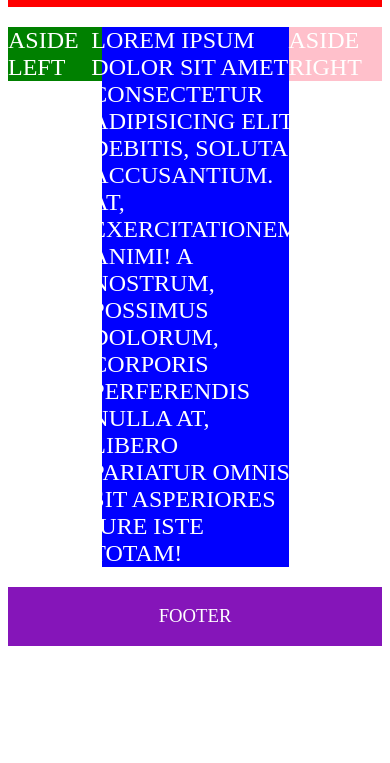
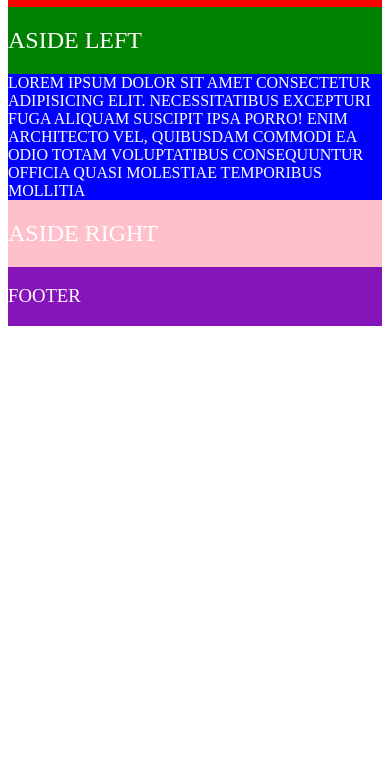
Before and after one commit to malgorzataskwarczynska/layout-flex-box, a plain HTML site: page index.html in a window 390 px wide. Shown: the part 81-844 px from the top of the page. Drawn offline with Linux system fonts and the light colour scheme.

Commit message:
next trial

```diff
--- a/css/style.css
+++ b/css/style.css
@@ -6,68 +6,72 @@
 }
 
 /* BODY */
-
+body {
+    display:flex;
+    flex-wrap: wrap;
+}
 
 /* HEADER */
 header {
-    display: flex;
-    align-items: center;
-    justify-content: center;
     background-color: red;
+    flex-basis:100%;
 }
 
 /* SECTIONS */
 
-section {
-    display: flex;
-    flex-direction: row;
-    align-content: stretch;
-}
-
 .left {
-    width: 25%;
-    height: 50%;
-    display: flex;
-    align-items: center;
-    justify-content: center;
     background-color: green;
+    flex-basis:25%;
 }
 
 .middle {
-    width: 50%;
-    height: 50%;
-    display: flex;
-    align-items: center;
-    justify-content: center;
-    background-color: blue   ;
+    background-color: blue;
+    flex-basis:50%;
 }
 
 .right {
-    width: 25%;
-    height: 50%;
-    display: flex;
-    align-items: center;
-    justify-content: center;
     background-color: pink;
+    flex-basis:25%;
 }
 
 /* FOOTER */
 footer {
-    display: flex;
-    align-items: center;
-    justify-content: center;
-    background-color:rgb(133, 21, 185)
+    background-color:rgb(133, 21, 185);
+    flex-basis:100%;
 }
 
 /* LAYOUT */
 @media screen and (max-width: 992px) {
-
+    .middle {
+    flex-basis:75%;
+    }
+    .right {
+    flex-basis:25%;
+    }
+    .left {
+    flex-basis:100%;
+    }
+    body {
+        nth-child(2) {
+        order:4;
+        }
+        nth-child(3) {
+        order:2;
+        }
+        nth-child(4) {
+        order:3;
+        }
+    }
 }
 
 @media screen and (max-width: 768px) {
-
+.middle {
+    flex-basis:100%;
 }
-
-@media screen and (max-width: 480px) {
-
+.right {
+    flex-basis:100%;
 }
+.left {
+    flex-basis:100%;
+}
+}
--- a/index.html
+++ b/index.html
@@ -14,12 +14,16 @@
     <h1>HEADER</h1>
 </header>
 
-<section>
-    <h2 class="left">ASIDE LEFT</h2>
+<section class="left">
+    <h2>ASIDE LEFT</h2>
+</section>
 
-    <h2 class="middle">Lorem ipsum dolor sit amet consectetur adipisicing elit. Debitis, soluta accusantium. At, exercitationem animi! A nostrum, possimus dolorum, corporis perferendis nulla at, libero pariatur omnis sit asperiores iure iste totam!</h2>
+<section class="middle">
+    Lorem ipsum dolor sit amet consectetur adipisicing elit. Necessitatibus excepturi fuga aliquam suscipit ipsa porro! Enim architecto vel, quibusdam commodi ea odio totam voluptatibus consequuntur officia quasi molestiae temporibus mollitia
+</section>
 
-    <h2 class="right">ASIDE RIGHT</h2>
+<section class="right">
+    <h2>ASIDE RIGHT</h2>
 </section>
 
 <footer>
```
